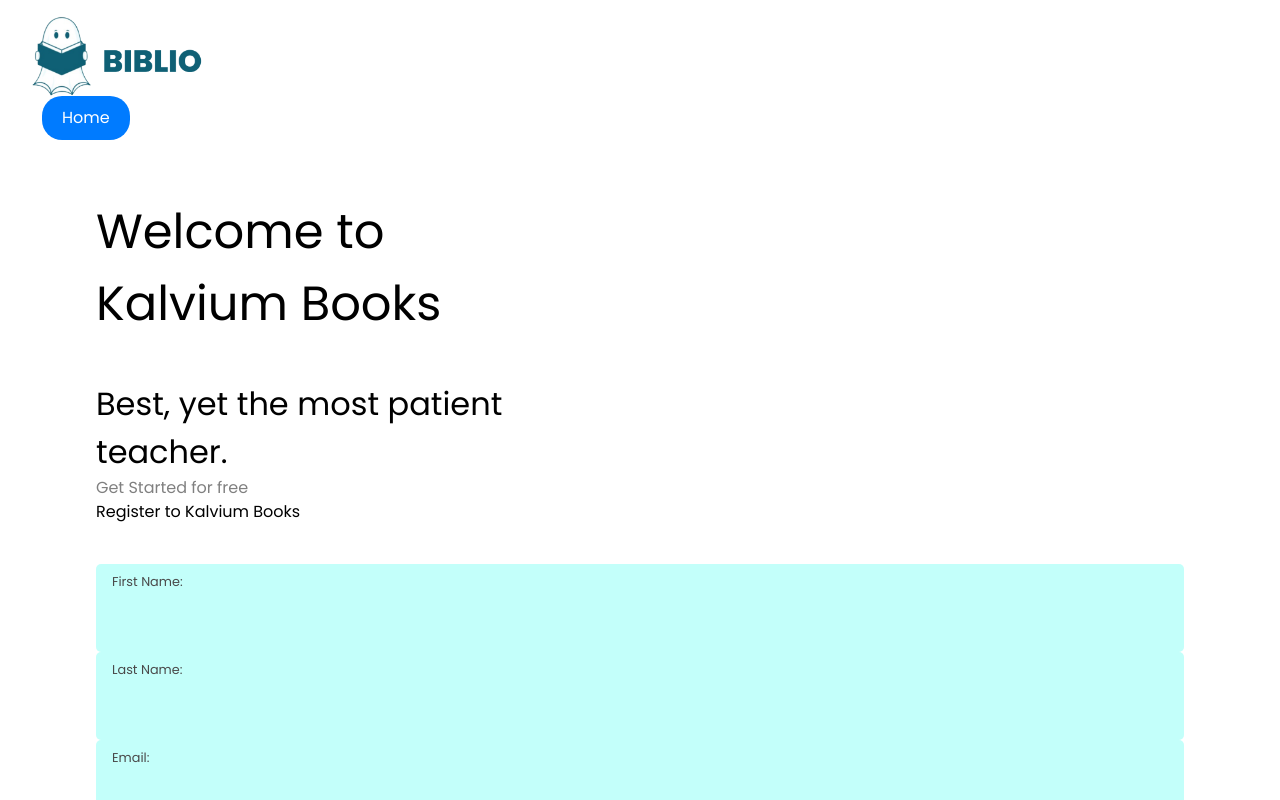
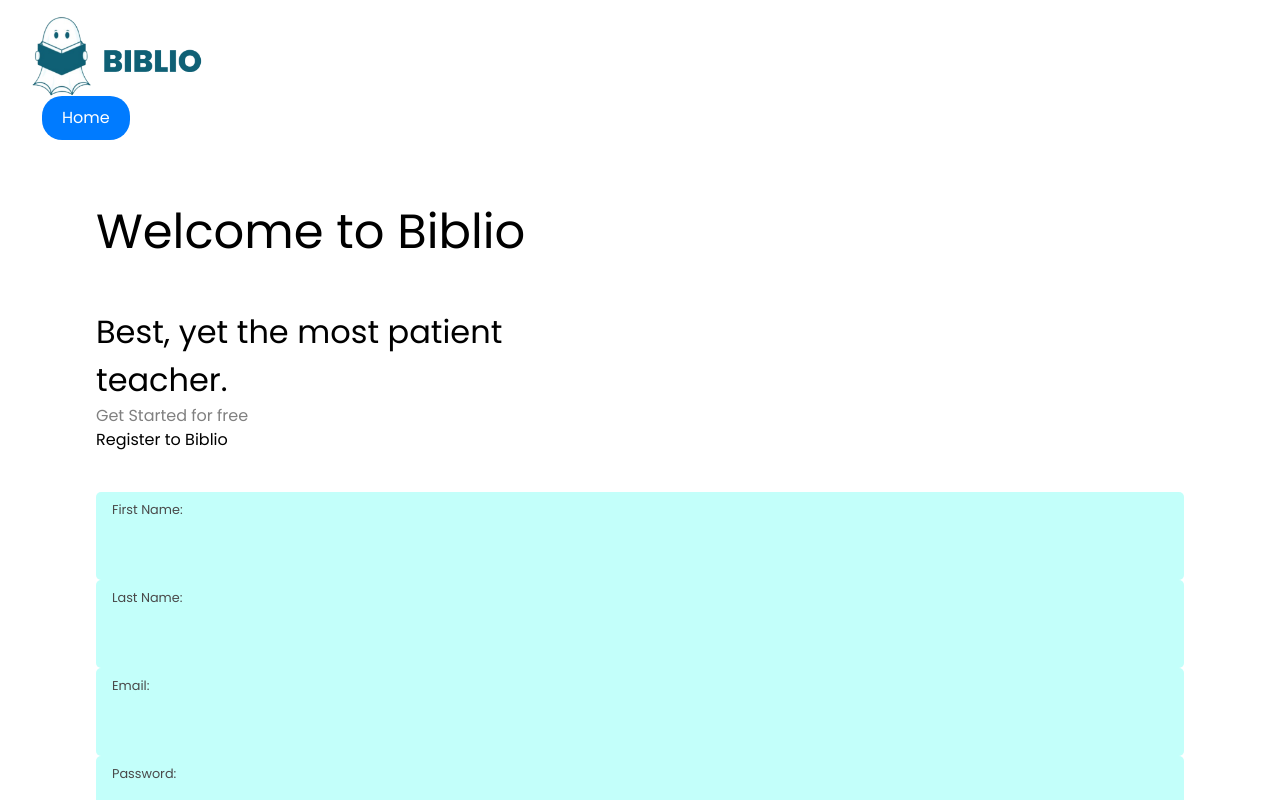
Before and after one commit to sujshr/biblio, a React (Vite) app: page /register in a window 1280 px wide. Shown: the top 800 px of the page. Built offline with nearby package versions, Linux system fonts and the light colour scheme.

Commit message:
Changed favicon

```diff
--- a/index.html
+++ b/index.html
@@ -4,7 +4,7 @@
     <meta charset="UTF-8" />
     <link rel="icon" type="image/svg+xml" href="./src/assets/favicon.png" />
     <meta name="viewport" content="width=device-width, initial-scale=1.0" />
-    <title>Kalvium Books</title>
+    <title>Biblio</title>
   </head>
   <body>
     <div id="root"></div>
--- a/src/components/Form.jsx
+++ b/src/components/Form.jsx
@@ -49,7 +49,7 @@ function Form() {
     <div id="form" className="flex flex-col justify-between">
       <div id="welcomeTexts">
         <h5 className="text-xl font-bold">Get Started for free</h5>
-        <h1 className="font-bold text-2xl">Register to Kalvium Books</h1>
+        <h1 className="font-bold text-2xl">Register to Biblio</h1>
       </div>
 
       <form onSubmit={handleSubmit(onSubmit)} className="grid">
--- a/src/components/FormBody.jsx
+++ b/src/components/FormBody.jsx
@@ -6,7 +6,7 @@ function FormBody() {
   return (
     <div id="formBody" className="flex items-center justify-between">
       <div id="status" className="text-center">
-        <h1 className="font-bold">Welcome to Kalvium Books</h1>
+        <h1 className="font-bold">Welcome to Biblio</h1>
 
         <h2 className="font-bold">Best, yet the most patient teacher.</h2>
       </div>
--- a/src/components/MainBody.jsx
+++ b/src/components/MainBody.jsx
@@ -48,7 +48,7 @@ function MainBody() {
 
       <div id="welcomeDiv">
         <h1 id="discover" className="text-3xl font-bold">
-          Welcome to Kalvium Books
+          Welcome to Biblio
         </h1>
 
         <h2 className="font-semibold text-xl">
--- a/src/components/NavBar.css
+++ b/src/components/NavBar.css
@@ -48,15 +48,3 @@
 #userInfo.none {
   display: none;
 }
-
-@media (width < 500px) {
-  #logo {
-    height: 50px;
-  }
-}
-
-@media (width < 350px) {
-  #logo {
-    height: 30px;
-  }
-}
```
